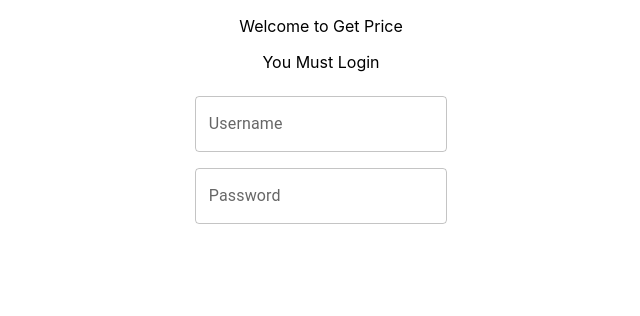
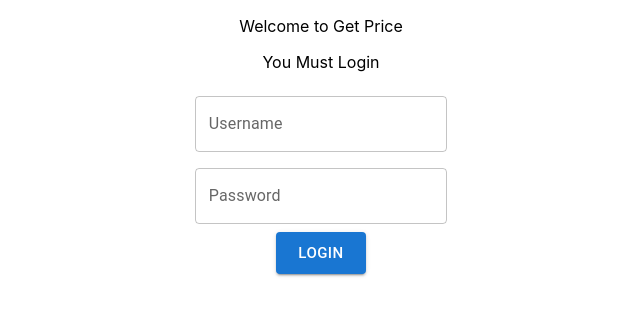
Before and after one commit to ainurrahms/dot-fe-test, a React (Create React App) app: page / in a window 1280 px wide. Shown: the top 316 px of the page, without its empty margins (319-959 px from the left). Built offline with nearby package versions, Linux system fonts and the light colour scheme.

Commit message:
setup login view

```diff
--- a/src/App.js
+++ b/src/App.js
@@ -1,4 +1,5 @@
 import './App.css';
+import Button from './components/Button';
 import TextField from './components/TextField';
 
 function App() {
@@ -7,8 +8,11 @@ function App() {
       <header>
         <p>Welcome to Get Price</p>
         <p>You Must Login</p>
-        <TextField id="outlined-basic" label="Username" />
-        <TextField id="outlined-basic" label="Password" />
+        <div>
+          <TextField id="outlined-basic" label="Username" />
+          <TextField id="outlined-basic" label="Password" />
+          <Button variant="contained" text="login" />
+        </div>
       </header>
     </div>
   );
--- /dev/null
+++ b/src/components/Button.jsx
@@ -0,0 +1,20 @@
+import * as React from 'react';
+import Box from '@mui/material/Box';
+import Button from '@mui/material/Button';
+import PropTypes from 'prop-types';
+// import { sizing } from '@mui/system';
+
+export default function Buttons(props) {
+  return (
+    <Box>
+      <Button size="large" variant={props.variant}>
+        {props.text}
+      </Button>
+    </Box>
+  );
+}
+
+Buttons.propTypes = {
+  variant: PropTypes.string.isRequired,
+  text: PropTypes.string.isRequired
+};
--- a/src/components/TextField.jsx
+++ b/src/components/TextField.jsx
@@ -3,7 +3,7 @@ import Box from '@mui/material/Box';
 import TextField from '@mui/material/TextField';
 import PropTypes from 'prop-types';
 
-export default function TextFields({ id, label }) {
+export default function TextFields(props) {
   return (
     <Box
       component="form"
@@ -12,7 +12,7 @@ export default function TextFields({ id, label }) {
       }}
       noValidate
       autoComplete="off">
-      <TextField id={id} label={label} variant="outlined" />
+      <TextField id={props.id} label={props.label} variant="outlined" />
     </Box>
   );
 }
```
